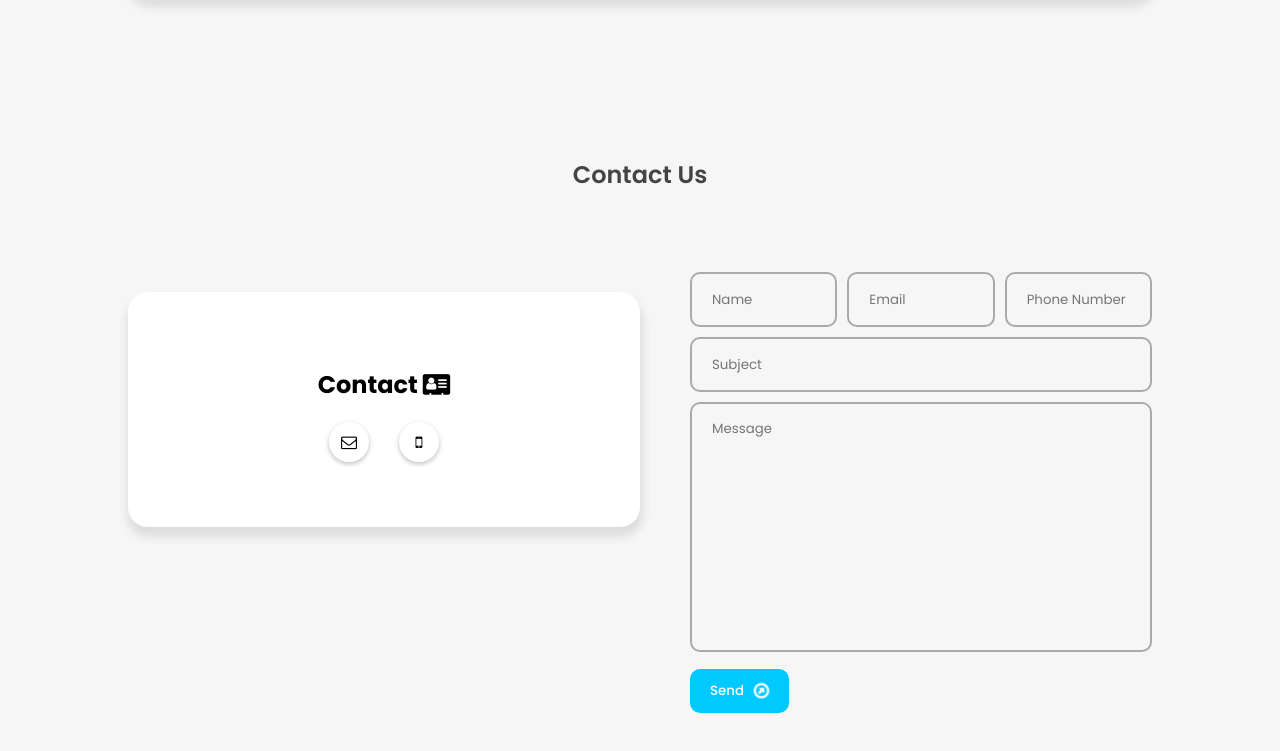
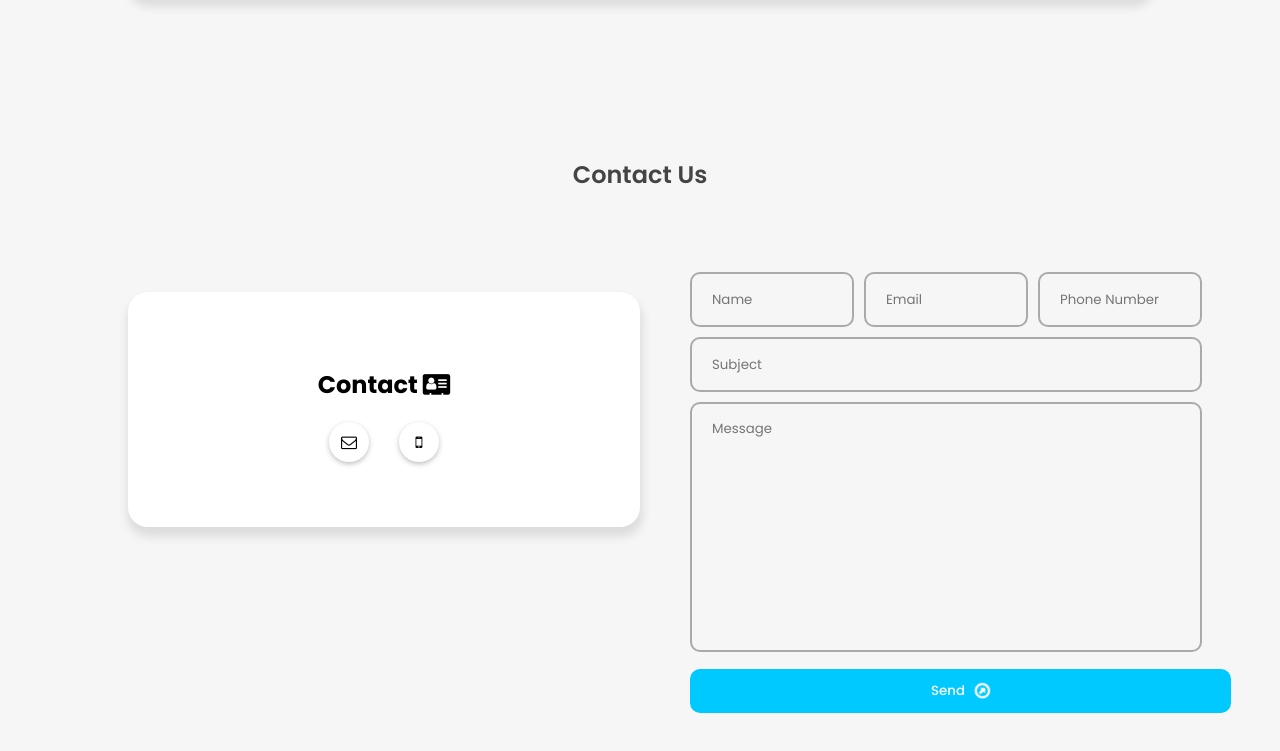
Before and after one commit to marctest11/resume, a plain HTML site: page index.html in a window 1280 px wide. Shown: the part 1868-2619 px from the top of the page. Drawn offline with Linux system fonts and the light colour scheme.

Commit message:
Update style.css

```diff
--- a/css/style.css
+++ b/css/style.css
@@ -57,7 +57,7 @@ html {
 /* ----- GLOBAL BUTTON DESIGN ----- */
 .btn {
     font-weight: 500;
-    padding: 12px 20px;
+    padding: 12px 241px;
     background: #efefef;
     border: none;
     border-radius: 10px;
```
